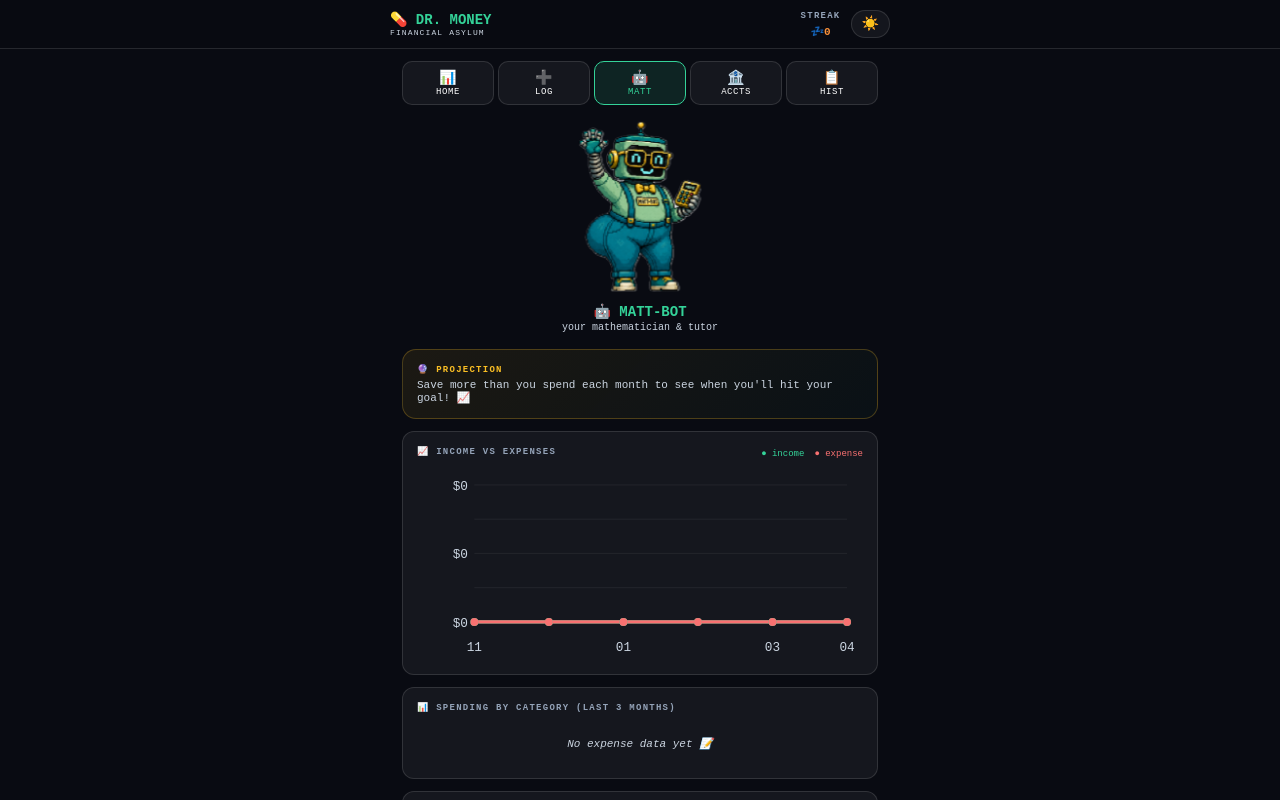
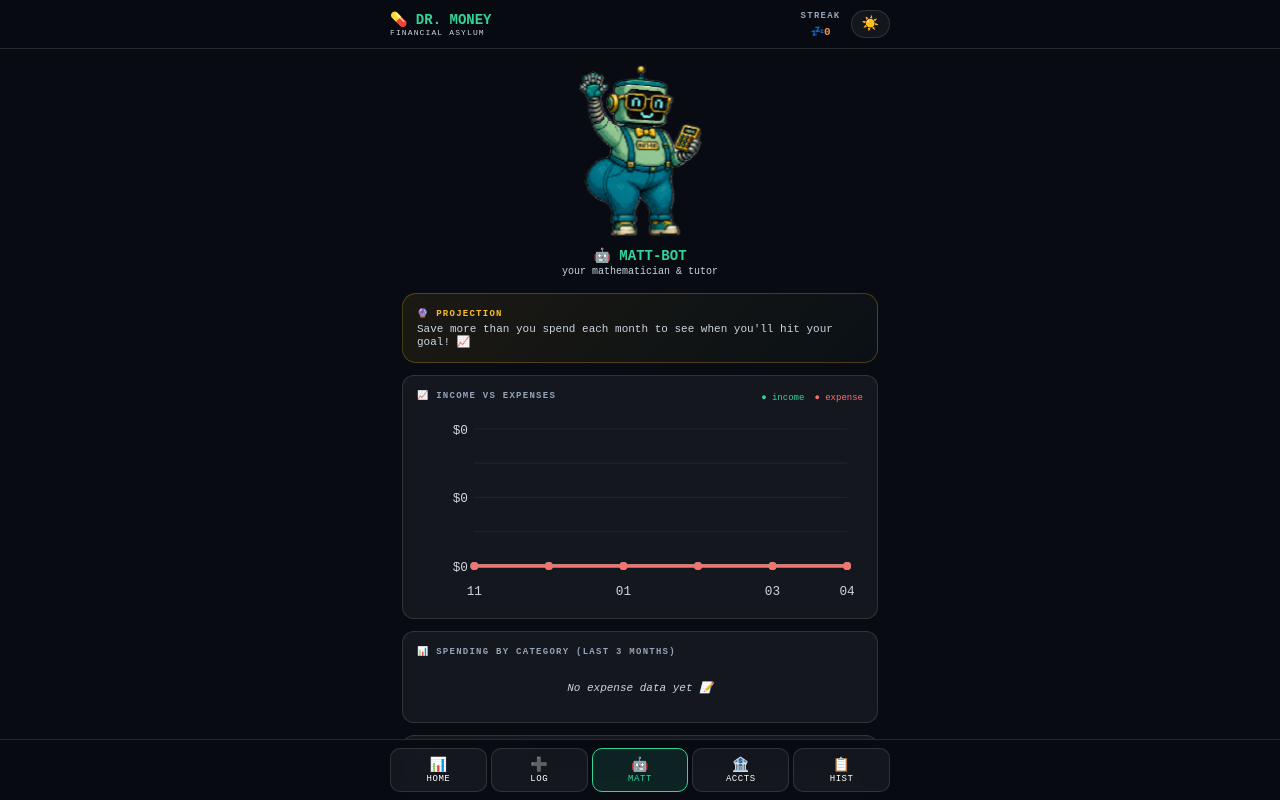
Before and after one commit to mattloffredo97-pixel/Dr-Money, a React (Vite) app: page / in a window 1280 px wide. Both pictures are taken after a click on the button "🤖 MATT". Shown: the top 800 px of the page. Built offline with nearby package versions, Linux system fonts and the light colour scheme.

Commit message:
Update App.jsx

```diff
--- a/src/App.jsx
+++ b/src/App.jsx
@@ -314,7 +314,6 @@ export default function App() {
 
   const totalAssets = Object.values(assets).reduce((s,v)=>s+(+v||0),0);
   const totalDebts  = Object.values(debts).reduce((s,v)=>s+(+v||0),0);
-  // Net worth = regular assets - debts + ONLY Matt's wedding fund contribution
   const totalNW     = totalAssets - totalDebts + (+(weddingFund?.mattContrib)||0);
   const investTotal = (+(assets.investments)||0)+(+(assets.joint_invest)||0)+(+(assets.sharkninja)||0);
   const cashTotal   = totalAssets - investTotal;
@@ -412,7 +411,6 @@ export default function App() {
     setForm(f => ({...f, amount: curr + k}));
   };
 
-  // Apply transaction to balances — now handles wedding fund specially
   const applyToBalances = (tx, currentAssets, currentDebts, currentWeddingFund) => {
     const newA = {...currentAssets};
     const newD = {...currentDebts};
@@ -428,14 +426,12 @@ export default function App() {
     } else if (tx.type === "transfer") {
       const fromAcc = getAccount(tx.fromAccount);
       const toAcc = getAccount(tx.toAccount);
-      // FROM side
       if (fromAcc?.type === "asset") newA[tx.fromAccount] = Math.max(0, (+newA[tx.fromAccount]||0) - amt);
       else if (fromAcc?.type === "debt") newD[tx.fromAccount] = (+newD[tx.fromAccount]||0) + amt;
       else if (fromAcc?.type === "wedding") {
         newW.total = Math.max(0, (+newW.total||0) - amt);
         newW.mattContrib = Math.max(0, (+newW.mattContrib||0) - amt);
       }
-      // TO side
       if (toAcc?.type === "asset") newA[tx.toAccount] = (+newA[tx.toAccount]||0) + amt;
       else if (toAcc?.type === "debt") newD[tx.toAccount] = Math.max(0, (+newD[tx.toAccount]||0) - amt);
       else if (toAcc?.type === "wedding") {
@@ -533,7 +529,6 @@ export default function App() {
     else handleIncomeTransferSubmit();
   };
 
-  // ─── LOG NIC'S CONTRIBUTION ──────────────────────────────────────────────
   const logNicContribution = () => {
     const amt = parseFloat(nicAmt);
     if (!amt || amt <= 0) { showToast("Enter a valid amount. 🙄","error"); return; }
@@ -550,7 +545,6 @@ export default function App() {
     showToast(`💒 Nic contributed $${fmt(amt)}! 💕`,"praise");
   };
 
-  // Insights + chat
   const loadInsights = async (forceRefresh = false) => {
     if (!forceRefresh && insightsCache?.timestamp) {
       const age = Date.now() - insightsCache.timestamp;
@@ -688,7 +682,6 @@ export default function App() {
     </div>
   );
 
-  // Account grid — now supports "wedding" as filter option
   const AccountGrid = ({ selectedId, onSelect, filter="all", label }) => {
     let accounts;
     if (filter === "asset") accounts = ASSET_ACCOUNTS;
@@ -726,7 +719,7 @@ export default function App() {
   const wfDone = (wf.total || 0) >= (wf.goal || 60000);
 
   return (
-    <div style={{minHeight:"100vh",background:t.BG,color:t.W,fontFamily:"'Courier New',monospace",paddingBottom:60,transition:"background 0.3s, color 0.3s"}}>
+    <div style={{minHeight:"100vh",background:t.BG,color:t.W,fontFamily:"'Courier New',monospace",paddingBottom:80,transition:"background 0.3s, color 0.3s"}}>
       <style>{`
         *{box-sizing:border-box;margin:0;padding:0;}
         ::-webkit-scrollbar{width:3px}::-webkit-scrollbar-thumb{background:#334155;border-radius:2px}
@@ -782,26 +775,6 @@ export default function App() {
             <div style={{fontSize:10,color:"#fb923c",fontWeight:700}}>⚠️ Memory-only mode — use EXPORT to backup.</div>
           </div>
         )}
-
-        <div style={{display:"grid",gridTemplateColumns:"repeat(5,1fr)",gap:4,marginBottom:12}}>
-          {[
-            {id:"dashboard",icon:"📊",label:"HOME"},
-            {id:"log",      icon:"➕",label:"LOG"},
-            {id:"mattbot", icon:"🤖",label:"MATT"},
-            {id:"accounts", icon:"🏦",label:"ACCTS"},
-            {id:"history",  icon:"📋",label:"HIST"},
-          ].map(({id,icon,label})=>(
-            <button key={id} onClick={()=>setScreen(id)} className="btn" style={{
-              background:screen===id?(theme==="dark"?"rgba(52,211,153,0.12)":"rgba(5,150,105,0.1)"):t.CARD,
-              border:`1px solid ${screen===id?t.G:t.BORDER}`,
-              borderRadius:10,padding:"7px 3px",
-              color:screen===id?t.G:t.W,
-              fontSize:9,letterSpacing:"0.06em",
-            }}>
-              <div style={{fontSize:14,marginBottom:1}}>{icon}</div>{label}
-            </button>
-          ))}
-        </div>
 
         {/* ══ DASHBOARD ══ */}
         {screen==="dashboard"&&(
@@ -884,7 +857,7 @@ export default function App() {
               );
             })()}
 
-            {/* ═══ WEDDING FUND SUB-GOAL ═══ NEW! */}
+            {/* WEDDING FUND SUB-GOAL */}
             <div style={{
               background: wfDone
                 ? (theme==="dark"?"rgba(52,211,153,0.08)":"rgba(5,150,105,0.06)")
@@ -904,7 +877,6 @@ export default function App() {
                 <div style={{height:"100%",width:`${wfPct}%`,background:wfDone?`linear-gradient(90deg,${t.G},#4ade80)`:"linear-gradient(90deg,#e879f9,#f472b6)",borderRadius:4,transition:"width 0.8s"}}/>
               </div>
 
-              {/* Contribution breakdown */}
               <div style={{display:"flex",justifyContent:"space-between",fontSize:10,marginBottom:10,padding:"6px 0",borderTop:`1px solid ${t.BORDER}`,borderBottom:`1px solid ${t.BORDER}`}}>
                 <div>
                   <span style={{color:t.S}}>You: </span>
@@ -920,7 +892,6 @@ export default function App() {
                 </div>
               </div>
 
-              {/* Log Nic's Contribution */}
               {showNicInput ? (
                 <div style={{display:"flex",gap:6}}>
                   <input
@@ -1113,7 +1084,7 @@ export default function App() {
           </div>
         )}
 
-        {/* ══ MATT-BOT (unchanged from v12) ══ */}
+        {/* ══ MATT-BOT ══ */}
         {screen==="mattbot"&&(
           <div className="slide">
             <div style={{textAlign:"center",padding:"10px 0 16px"}}>
@@ -1289,13 +1260,13 @@ export default function App() {
 
             <div style={{fontSize:11,color:t.W,fontWeight:700,marginBottom:6}}>💰 ASSETS</div>
             {ASSET_ACCOUNTS.map(acc=>(
-              <div key={acc.id} style={{background:t.CARD,border:`1px solid ${t.BORDER}`,borderRadius:10,padding:"10px 12px",marginBottom:6}}>
-                <div style={{display:"flex",justifyContent:"space-between",alignItems:"center",marginBottom:6}}>
-                  <div style={{display:"flex",gap:8,alignItems:"center"}}>
-                    <span style={{fontSize:18}}>{acc.icon}</span>
+              <div key={acc.id} style={{background:t.CARD,border:`1px solid ${t.BORDER}`,borderRadius:10,padding:"12px 14px",marginBottom:8}}>
+                <div style={{display:"flex",justifyContent:"space-between",alignItems:"center",marginBottom:8}}>
+                  <div style={{display:"flex",gap:10,alignItems:"center"}}>
+                    <span style={{fontSize:22}}>{acc.icon}</span>
                     <div>
-                      <div style={{fontSize:11,color:t.W,fontWeight:700}}>{acc.label}</div>
-                      <div style={{fontSize:9,color:t.S}}>Current: <span style={{color:acc.color,fontWeight:700}}>${fmt(assets[acc.id]||0)}</span></div>
+                      <div style={{fontSize:13,color:t.W,fontWeight:700}}>{acc.label}</div>
+                      <div style={{fontSize:11,color:t.S,marginTop:2}}>Current: <span style={{color:acc.color,fontWeight:700,fontSize:15}}>${fmt(assets[acc.id]||0)}</span></div>
                     </div>
                   </div>
                 </div>
@@ -1304,14 +1275,14 @@ export default function App() {
             ))}
 
             {/* Wedding Fund special card in accounts */}
-            <div style={{background:theme==="dark"?"rgba(232,121,249,0.06)":"rgba(192,38,211,0.04)",border:`1px solid #e879f940`,borderRadius:10,padding:"10px 12px",marginBottom:6,marginTop:10}}>
+            <div style={{background:theme==="dark"?"rgba(232,121,249,0.06)":"rgba(192,38,211,0.04)",border:`1px solid #e879f940`,borderRadius:10,padding:"12px 14px",marginBottom:8,marginTop:10}}>
               <div style={{display:"flex",justifyContent:"space-between",alignItems:"center",marginBottom:6}}>
-                <div style={{display:"flex",gap:8,alignItems:"center"}}>
-                  <span style={{fontSize:18}}>💒</span>
+                <div style={{display:"flex",gap:10,alignItems:"center"}}>
+                  <span style={{fontSize:22}}>💒</span>
                   <div>
-                    <div style={{fontSize:11,color:t.W,fontWeight:700}}>Wedding Fund</div>
-                    <div style={{fontSize:9,color:t.S}}>Total: <span style={{color:"#e879f9",fontWeight:700}}>${fmt(wf.total||0)}</span></div>
-                    <div style={{fontSize:9,color:t.S,marginTop:1}}>You: <span style={{color:t.G,fontWeight:700}}>${fmt(wf.mattContrib||0)}</span> · Nic: <span style={{color:"#e879f9",fontWeight:700}}>${fmt(wf.nicContrib||0)}</span></div>
+                    <div style={{fontSize:13,color:t.W,fontWeight:700}}>Wedding Fund</div>
+                    <div style={{fontSize:11,color:t.S,marginTop:2}}>Total: <span style={{color:"#e879f9",fontWeight:700,fontSize:15}}>${fmt(wf.total||0)}</span></div>
+                    <div style={{fontSize:10,color:t.S,marginTop:3}}>You: <span style={{color:t.G,fontWeight:700}}>${fmt(wf.mattContrib||0)}</span> · Nic: <span style={{color:"#e879f9",fontWeight:700}}>${fmt(wf.nicContrib||0)}</span></div>
                   </div>
                 </div>
               </div>
@@ -1320,13 +1291,13 @@ export default function App() {
 
             <div style={{fontSize:11,color:t.R,fontWeight:700,margin:"14px 0 6px"}}>💳 DEBTS</div>
             {DEBT_ACCOUNTS.map(acc=>(
-              <div key={acc.id} style={{background:theme==="dark"?"rgba(248,113,113,0.04)":"rgba(220,38,38,0.03)",border:`1px solid ${t.R}26`,borderRadius:10,padding:"10px 12px",marginBottom:6}}>
-                <div style={{display:"flex",justifyContent:"space-between",alignItems:"center",marginBottom:6}}>
-                  <div style={{display:"flex",gap:8,alignItems:"center"}}>
-                    <span style={{fontSize:18}}>{acc.icon}</span>
+              <div key={acc.id} style={{background:theme==="dark"?"rgba(248,113,113,0.04)":"rgba(220,38,38,0.03)",border:`1px solid ${t.R}26`,borderRadius:10,padding:"12px 14px",marginBottom:8}}>
+                <div style={{display:"flex",justifyContent:"space-between",alignItems:"center",marginBottom:8}}>
+                  <div style={{display:"flex",gap:10,alignItems:"center"}}>
+                    <span style={{fontSize:22}}>{acc.icon}</span>
                     <div>
-                      <div style={{fontSize:11,color:t.W,fontWeight:700}}>{acc.label}</div>
-                      <div style={{fontSize:9,color:t.S}}>Owed: <span style={{color:t.R,fontWeight:700}}>${fmt(debts[acc.id]||0)}</span></div>
+                      <div style={{fontSize:13,color:t.W,fontWeight:700}}>{acc.label}</div>
+                      <div style={{fontSize:11,color:t.S,marginTop:2}}>Owed: <span style={{color:t.R,fontWeight:700,fontSize:15}}>${fmt(debts[acc.id]||0)}</span></div>
                     </div>
                   </div>
                 </div>
@@ -1363,6 +1334,33 @@ export default function App() {
         )}
 
       </div>
+
+      {/* ══ FIXED BOTTOM NAV ══ */}
+      <div style={{
+        position:"fixed", bottom:0, left:0, right:0, zIndex:100,
+        background:t.headerBg, borderTop:`1px solid ${t.BORDER}`,
+        padding:"8px 12px", backdropFilter:"blur(12px)",
+      }}>
+        <div style={{maxWidth:500,margin:"0 auto",display:"grid",gridTemplateColumns:"repeat(5,1fr)",gap:4}}>
+          {[
+            {id:"dashboard",icon:"📊",label:"HOME"},
+            {id:"log",      icon:"➕",label:"LOG"},
+            {id:"mattbot", icon:"🤖",label:"MATT"},
+            {id:"accounts", icon:"🏦",label:"ACCTS"},
+            {id:"history",  icon:"📋",label:"HIST"},
+          ].map(({id,icon,label})=>(
+            <button key={id} onClick={()=>setScreen(id)} className="btn" style={{
+              background:screen===id?(theme==="dark"?"rgba(52,211,153,0.12)":"rgba(5,150,105,0.1)"):t.CARD,
+              border:`1px solid ${screen===id?t.G:t.BORDER}`,
+              borderRadius:10,padding:"7px 3px",
+              color:screen===id?t.G:t.W,
+              fontSize:9,letterSpacing:"0.06em",
+            }}>
+              <div style={{fontSize:14,marginBottom:1}}>{icon}</div>{label}
+            </button>
+          ))}
+        </div>
+      </div>
     </div>
   );
 }
```
